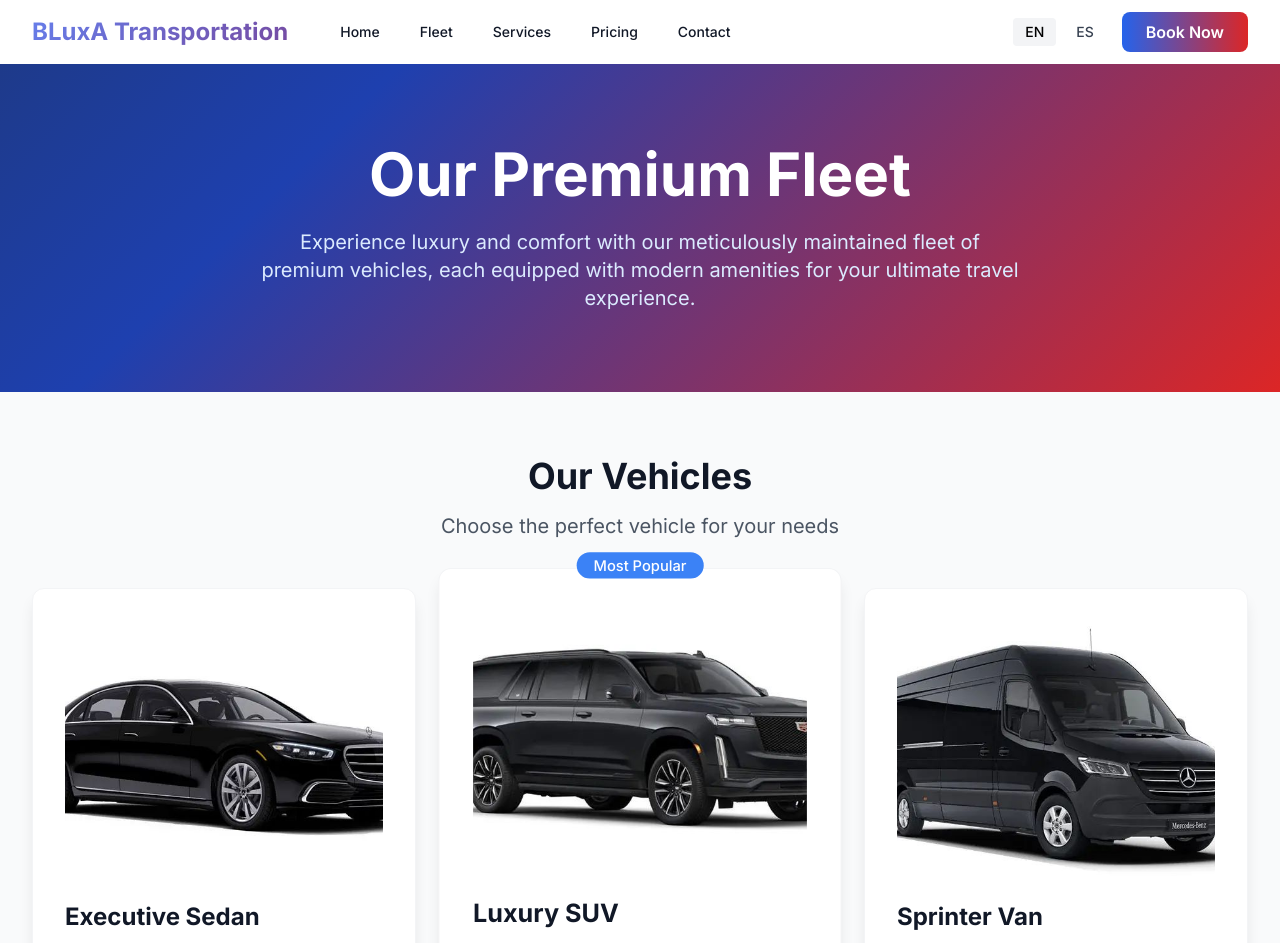
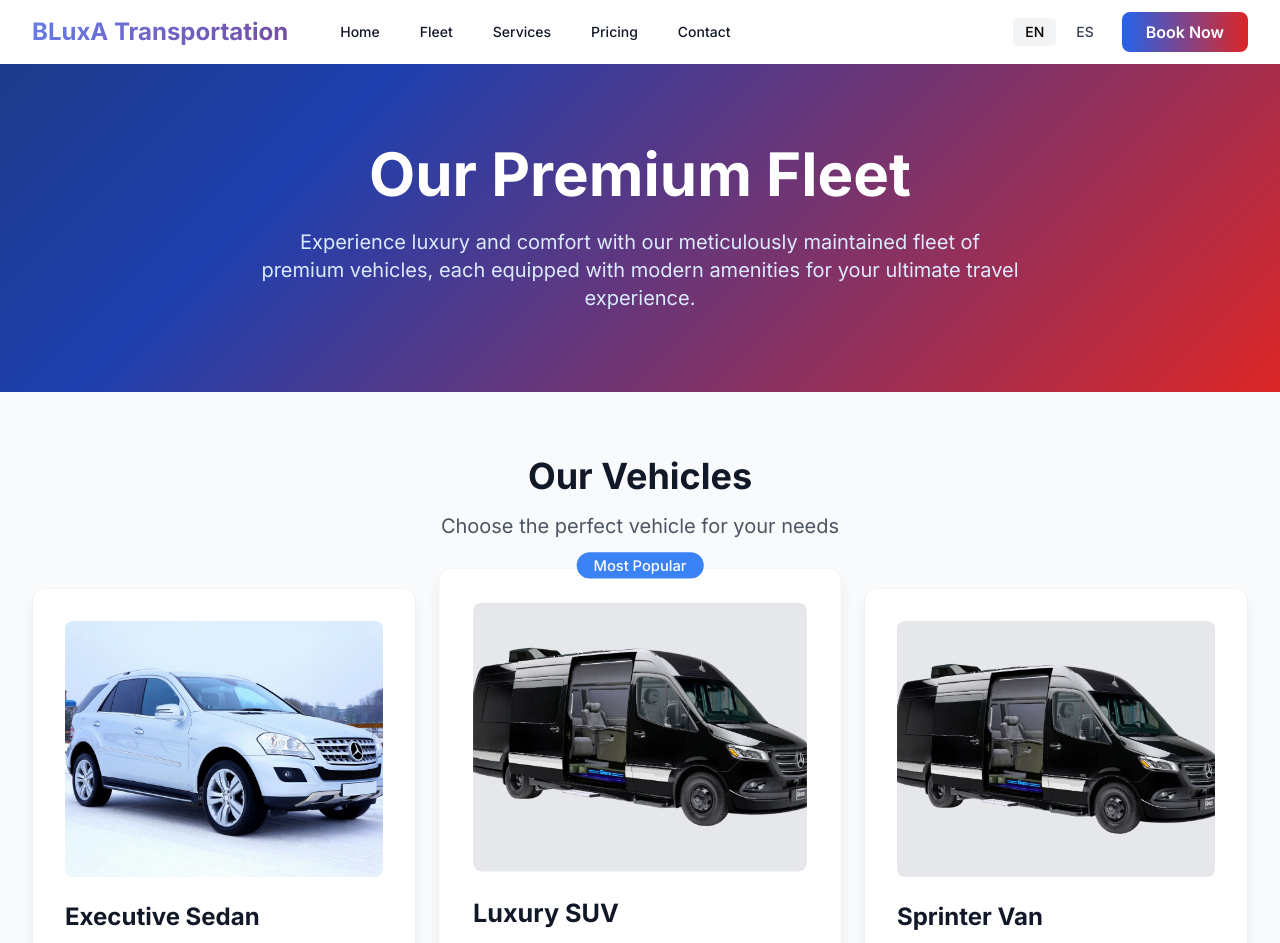
Before and after one commit to jbello3761-sys/-bluxa-corp-nextjs, a Next.js app: page /fleet in a window 1280 px wide. Shown: the top 943 px of the page. Built offline with nearby package versions, Linux system fonts and the light colour scheme; no server answers.

Commit message:
Use existing working images as temporary solution for fleet display

```diff
--- a/src/app/book/page.tsx
+++ b/src/app/book/page.tsx
@@ -61,7 +61,7 @@
             <div className="feature-card">
               <div className="w-full h-48 bg-gray-200 rounded-lg mb-4 overflow-hidden">
                 <img
-                  src="/images/fleet/executive-sedan.jpg"
+                  src="/images/suv.jpg"
                   alt="Executive Sedan"
                   className="w-full h-full object-cover"
                   onError={(e) => {
@@ -89,7 +89,7 @@
             <div className="feature-card">
               <div className="w-full h-48 bg-gray-200 rounded-lg mb-4 overflow-hidden">
                 <img
-                  src="/images/fleet/luxury-suv.jpg"
+                  src="/images/black-sprinter.webp"
                   alt="Luxury SUV"
                   className="w-full h-full object-cover"
                   onError={(e) => {
@@ -117,7 +117,7 @@
             <div className="feature-card">
               <div className="w-full h-48 bg-gray-200 rounded-lg mb-4 overflow-hidden">
                 <img
-                  src="/images/fleet/sprinter-van.jpg"
+                  src="/images/black-sprinter.webp"
                   alt="Sprinter Van"
                   className="w-full h-full object-cover"
                   onError={(e) => {
--- a/src/app/fleet/page.tsx
+++ b/src/app/fleet/page.tsx
@@ -82,7 +82,7 @@
           <div className="card">
             <div className="relative h-64 bg-gray-200 rounded-lg mb-6 overflow-hidden">
               <img
-                src="/images/fleet/executive-sedan.jpg"
+                src="/images/suv.jpg"
                 alt="Executive Sedan"
                 className="w-full h-full object-cover"
                 onError={(e) => {
@@ -163,7 +163,7 @@
 
             <div className="relative h-64 bg-gray-200 rounded-lg mb-6 overflow-hidden">
               <img
-                src="/images/fleet/luxury-suv.jpg"
+                src="/images/black-sprinter.webp"
                 alt="Luxury SUV"
                 className="w-full h-full object-cover"
                 onError={(e) => {
@@ -238,7 +238,7 @@
           <div className="card">
             <div className="relative h-64 bg-gray-200 rounded-lg mb-6 overflow-hidden">
               <img
-                src="/images/fleet/sprinter-van.jpg"
+                src="/images/black-sprinter.webp"
                 alt="Sprinter Van"
                 className="w-full h-full object-cover"
                 onError={(e) => {
```
